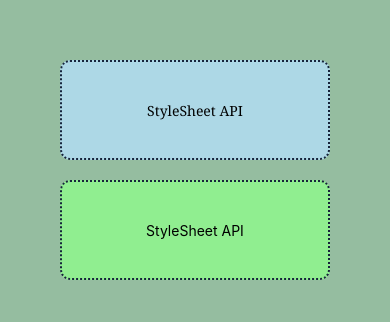
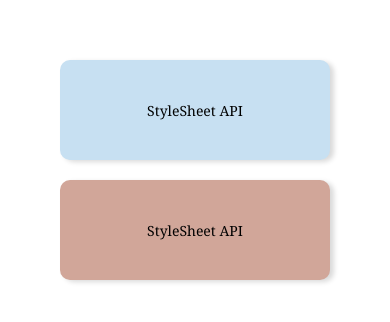
Before and after one commit to psalajova/CoreComponentsApp, a React Native app: screen / in a window 390 px wide. Shown: the top 322 px of the page. Built offline with nearby package versions, Linux system fonts and the light colour scheme.

Commit message:
Add shadows

```diff
--- a/App.js
+++ b/App.js
@@ -3,12 +3,12 @@ import { View, Text, StyleSheet } from "react-native"
 export default function App() {
   return (
     <View style={styles.container}>
-      <View style={[styles.box, styles.blueBg]}>
+      <View style={[styles.box, styles.blueBg, styles.boxShadow]}>
         <Text style={styles.cellText}>StyleSheet API</Text>
       </View>
 
-      <View style={[styles.box, styles.greenBg]}>
-        <Text>StyleSheet API</Text>
+      <View style={[styles.box, styles.peachBg, styles.boxShadow, styles.androidShadow]}>
+        <Text style={styles.cellText}>StyleSheet API</Text>
       </View>
     </View>
   )
@@ -17,7 +17,7 @@ export default function App() {
 const styles = StyleSheet.create({
   container: {
     flex: 1,
-    backgroundColor: "#95bda0",
+    backgroundColor: "white",
     padding: 60,
     alignItems: 'center',
   },
@@ -31,19 +31,31 @@ const styles = StyleSheet.create({
     alignItems: 'center',     //center text horizontally
     justifyContent: 'center', //center text vertically
     //border:
-    borderWidth: 2,
-    borderStyle: "dotted",
-    borderColor: "#16243b",
+    // borderWidth: 2,
+    // borderStyle: "solid",
+    // borderColor: "#16243b",
     borderRadius: 10, //only applies to View - when applied to Text, doesn't show on iOS, only Android
 
   },
   blueBg: {
-    backgroundColor: "lightblue",
+    backgroundColor: "#c7e0f2",
   },
-  greenBg: {
-    backgroundColor: "lightgreen",
+  peachBg: {
+    backgroundColor: "#d1a699",
   },
   cellText: {
     fontFamily: 'Georgia',
   },
+  boxShadow: { // only shows up in ioS
+    shadowColor: "black",
+    shadowOffset: {
+      width: 4,
+      height: 2,
+    },
+    shadowOpacity: 0.15, // 0 - transparent, 1 - opaque
+    shadowRadius: 5,
+  },
+  androidShadow: {
+    elevation: 10,
+  }
 })
```
